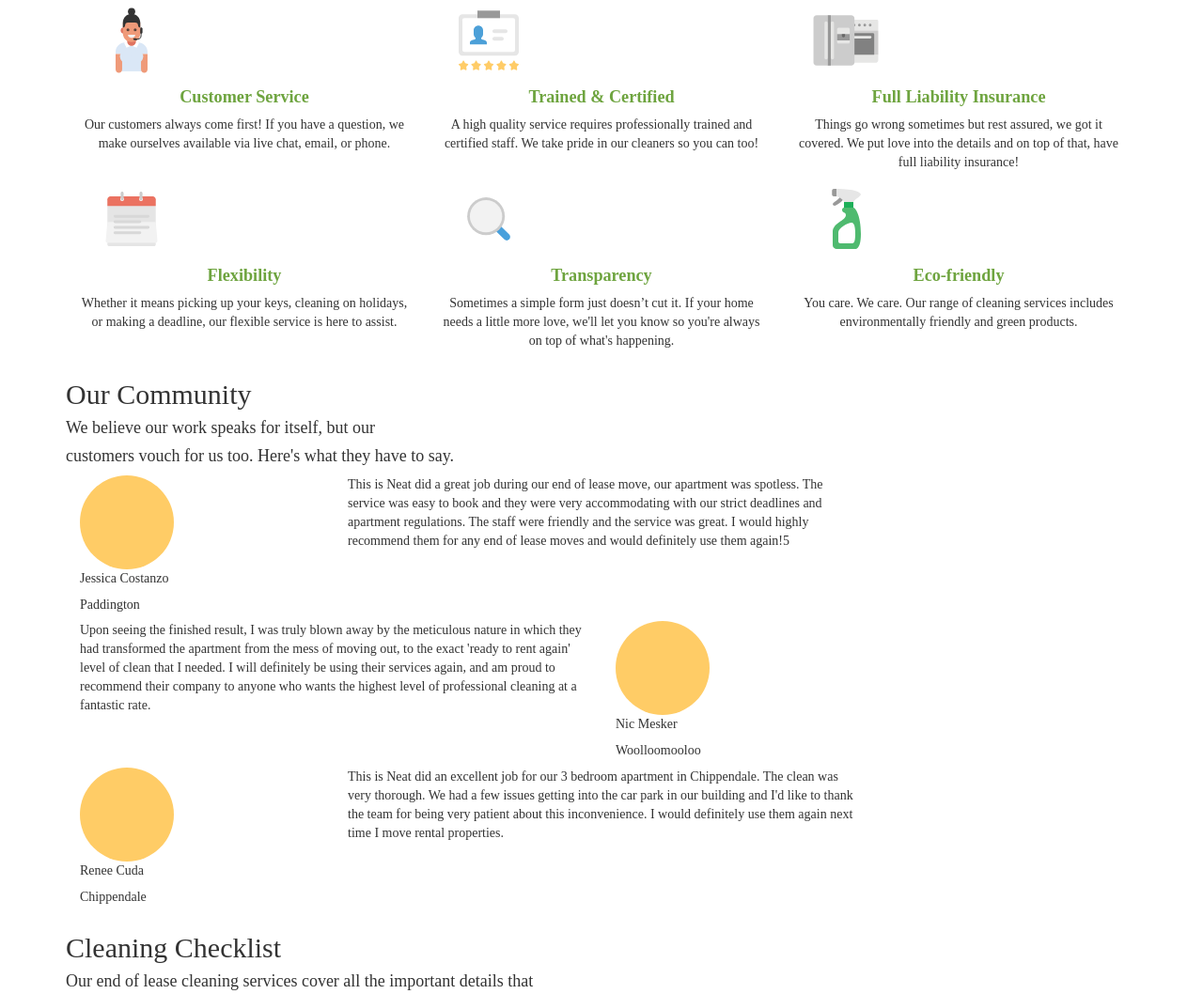
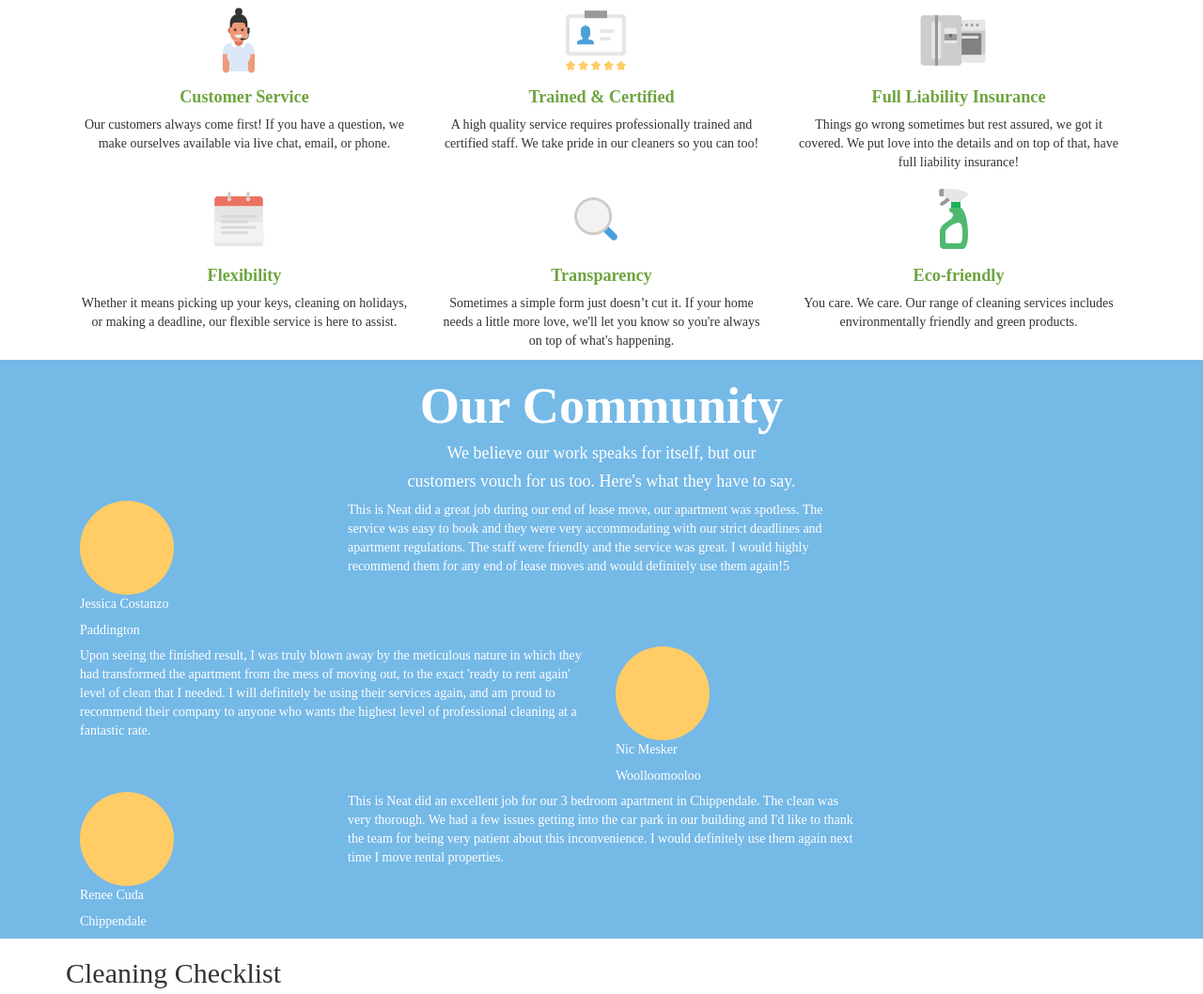
Before and after one commit to GeraldineCh/ThisIsNeat, a plain HTML site: page index.html in a window 1280 px wide. Shown: the part 1516-2574 px from the top of the page at 94% size. Drawn offline with nearby package versions, Linux system fonts and the light colour scheme; files whose address does not match are found by name; a web font is replaced by a local one.

Commit message:
Cambios 2

```diff
--- a/css/main.css
+++ b/css/main.css
@@ -119,6 +119,7 @@ header {
   font-size: 1.3em;
 }
 
+
 .style-icon-section-1 {
   height: 175px;
   width: 175px;
@@ -131,7 +132,22 @@ header {
   height: 80px;
   width: 80px;
   display: block;
+  margin-left: 114px;
 }
+
+.celeste {
+  background-color: #75B9E7;
+}
+
+.wh-text {
+  color: white;
+}
+
+.wh-title-big {
+  font-size: 5.42857rem;
+  font-weight: bold;
+}
+
 .style-icon-section-3{
   width: 100px;
   height: 100px;
--- a/index.html
+++ b/index.html
@@ -146,13 +146,13 @@
       </div>
     </div>
   </section>
-  <section>
+  <section class="celeste wh-text">
     <div class="container">
       <div class="row">
         <div class="col col-md-12">
-          <h2>Our Community</h2>
-          <h4>We believe our work speaks for itself, but our </h4>
-          <h4>customers vouch for us too. Here's what they have to say.</h4>
+          <h2 class="wh-title-big text-center">Our Community</h2>
+          <h4 class="text-center">We believe our work speaks for itself, but our </h4>
+          <h4 class="text-center">customers vouch for us too. Here's what they have to say.</h4>
         </div>
         <div class="col col-md-12">
           <div class="col col-md-3">
```
